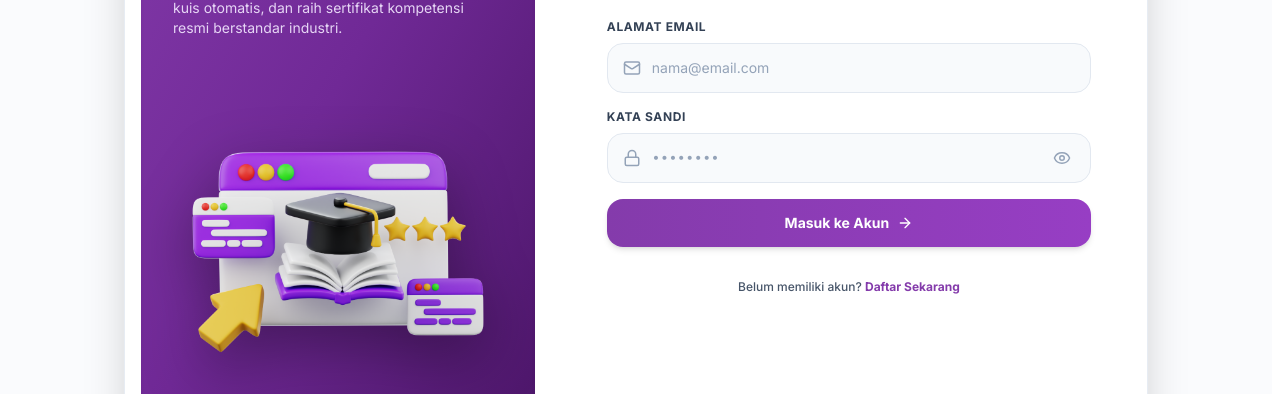
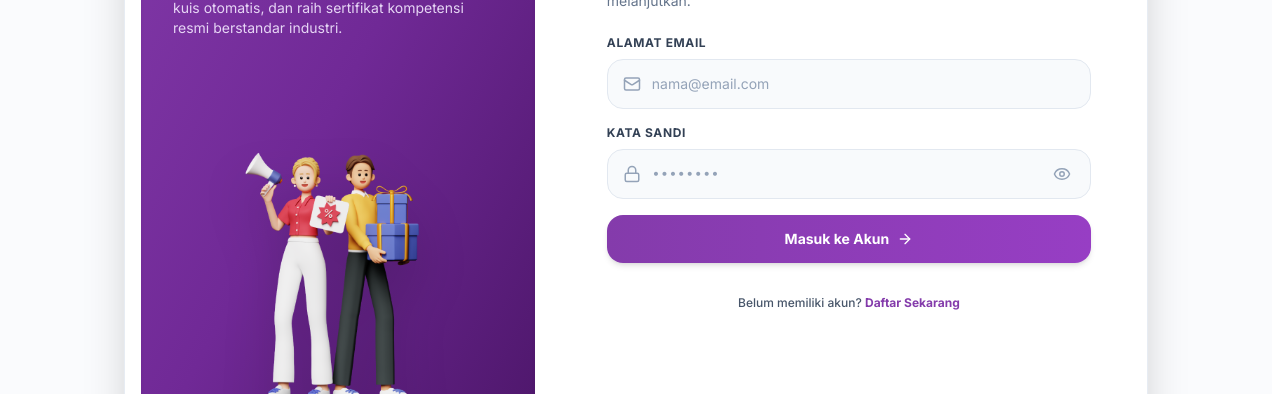
Before and after one commit to jongroihatulazizah1201-ui/lms_lembaga_kursus_pijar_aksara, a Next.js app: page /login in a window 1280 px wide. Shown: the part 406-800 px from the top of the page. Built offline with nearby package versions, Linux system fonts and the light colour scheme; no server answers.

Commit message:
feat(auth): pasang gambar karakter 3d pilihan pengguna pada halaman login dan register

```diff
--- a/src/components/LoginForm.tsx
+++ b/src/components/LoginForm.tsx
@@ -103,15 +103,14 @@ export default function LoginForm({ redirectParam = '', errorParam = '' }: Props
             </p>
           </div>
 
-          {/* Ilustrasi Vokasi 3D Pilihan Pengguna */}
-          <div className="relative z-10 mt-2 flex justify-center items-center">
-            <div className="relative w-full max-w-[320px] flex items-center justify-center py-2">
+          {/* Ilustrasi Karakter Pembelajaran Pijar Aksara */}
+          <div className="relative z-10 mt-auto pt-4 flex justify-center items-end">
+            <div className="relative w-full max-w-[280px] h-[300px] sm:h-[340px] lg:h-[360px]">
               <Image
-                src="/login-illustration.png"
-                alt="Ilustrasi Pembelajaran Vokasi Pijar Aksara"
-                width={360}
-                height={360}
-                className="w-full h-auto object-contain drop-shadow-[0_20px_30px_rgba(0,0,0,0.35)] hover:scale-105 transition-transform duration-500"
+                src="/login-character.png"
+                alt="Karakter Pembelajaran Pijar Aksara"
+                fill
+                className="object-contain object-bottom hover:scale-105 transition-transform duration-300 drop-shadow-2xl"
                 priority
               />
             </div>
--- a/src/components/RegisterForm.tsx
+++ b/src/components/RegisterForm.tsx
@@ -153,15 +153,14 @@ export default function RegisterForm({ redirectParam = '' }: Props) {
             </p>
           </div>
 
-          {/* Ilustrasi Vokasi 3D Pilihan Pengguna */}
-          <div className="relative z-10 mt-2 flex justify-center items-center">
-            <div className="relative w-full max-w-[320px] flex items-center justify-center py-2">
+          {/* Ilustrasi Karakter Pembelajaran Pijar Aksara */}
+          <div className="relative z-10 mt-auto pt-4 flex justify-center items-end">
+            <div className="relative w-full max-w-[280px] h-[300px] sm:h-[340px] lg:h-[360px]">
               <Image
-                src="/login-illustration.png"
-                alt="Ilustrasi Pembelajaran Vokasi Pijar Aksara"
-                width={360}
-                height={360}
-                className="w-full h-auto object-contain drop-shadow-[0_20px_30px_rgba(0,0,0,0.35)] hover:scale-105 transition-transform duration-500"
+                src="/login-character.png"
+                alt="Karakter Pembelajaran Pijar Aksara"
+                fill
+                className="object-contain object-bottom hover:scale-105 transition-transform duration-300 drop-shadow-2xl"
                 priority
               />
             </div>
```
Also changed, not shown: public/login-character.png (added).
